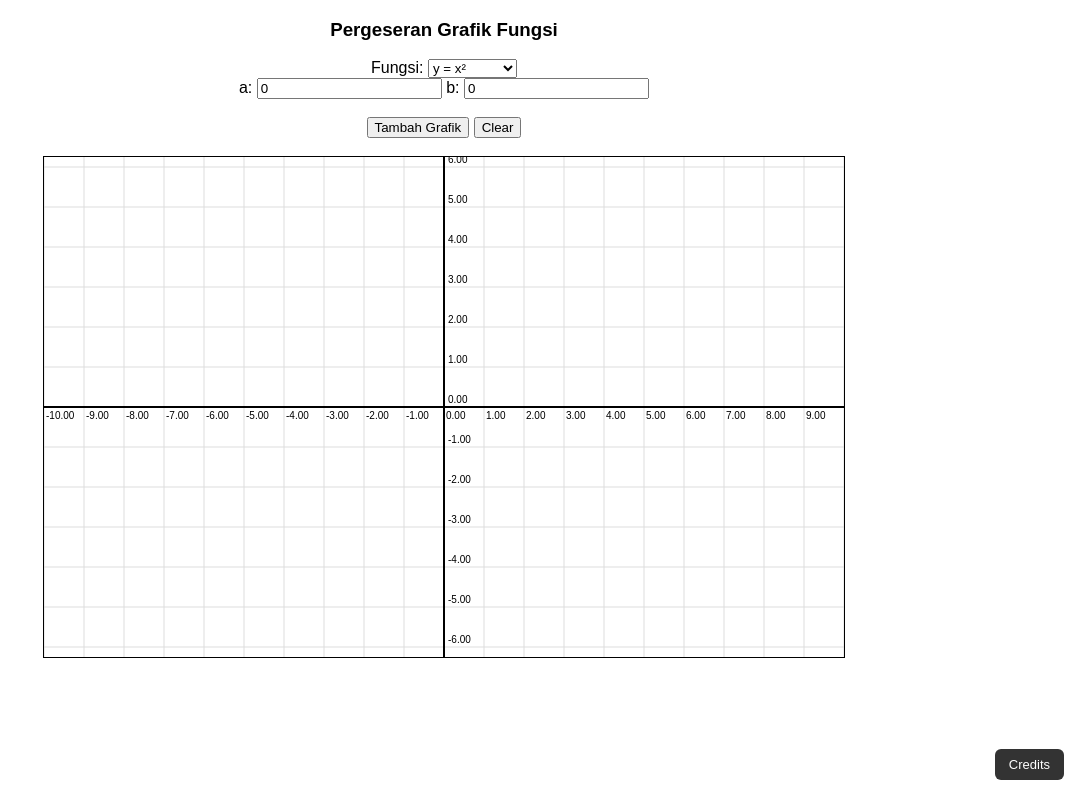
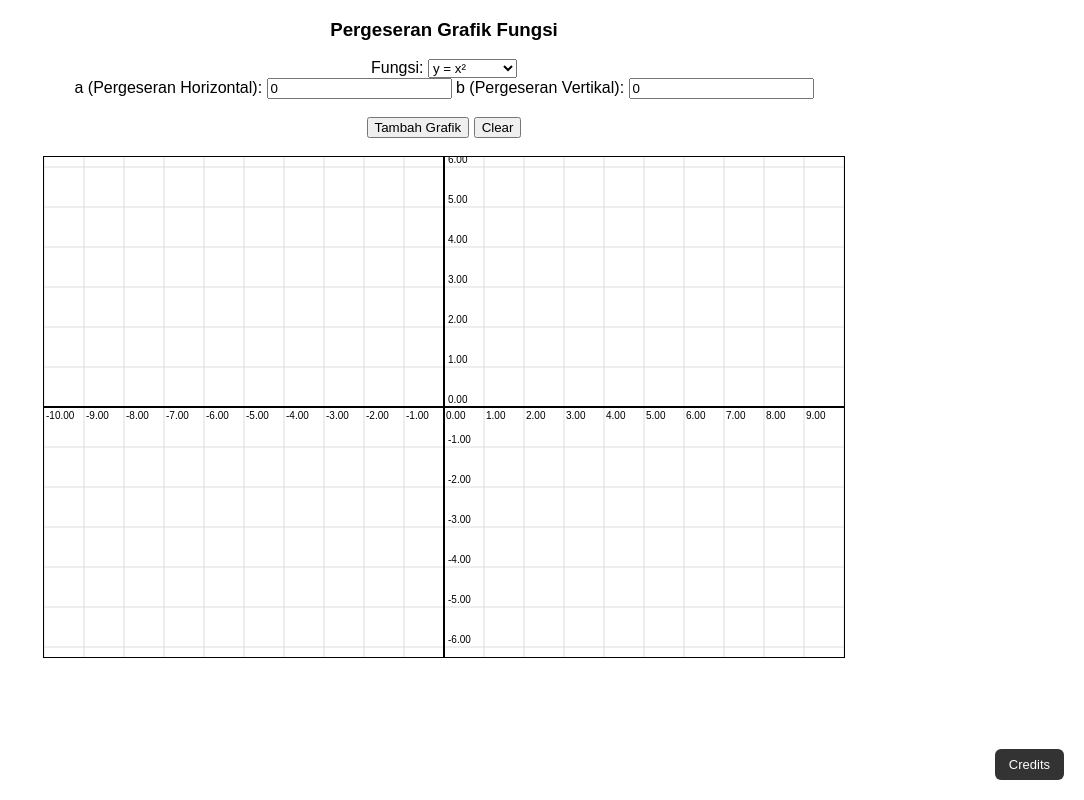
Before and after one commit to Ceryann/ProjekMatematika, a plain HTML site: page index.html in a window 1280 px wide. Shown: the whole page, without its empty margins (196-1280 px from the left). Drawn offline with Linux system fonts and the light colour scheme.

Commit message:
Refactor index.html for function graphing
Updated the HTML structure and added labels for horizontal and vertical shifts.

```diff
--- a/index.html
+++ b/index.html
@@ -49,10 +49,12 @@
 
 <br>
 
-<label>a:</label>
+<label>a (Pergeseran Horizontal):</label>
 <input type="number" id="a" value="0">
-<label>b:</label>
+
+<label>b (Pergeseran Vertikal):</label>
 <input type="number" id="b" value="0">
+
 
 <br><br>
 
```
